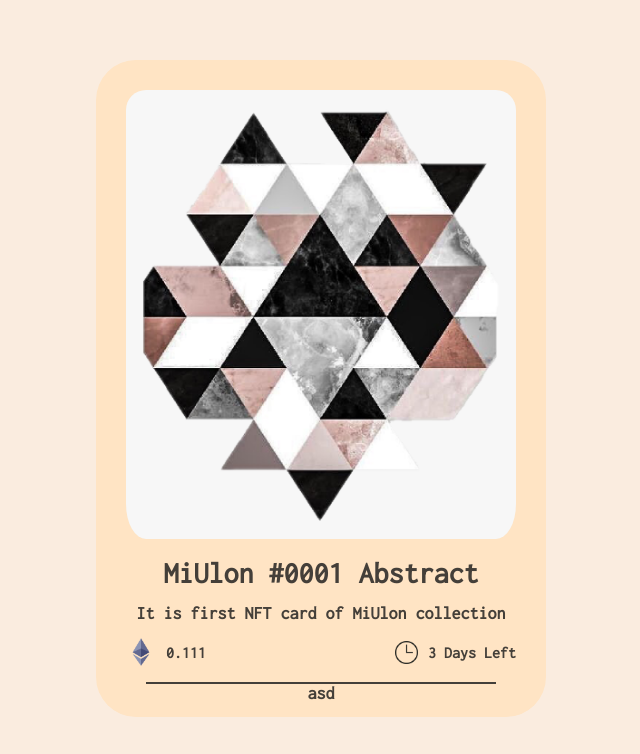
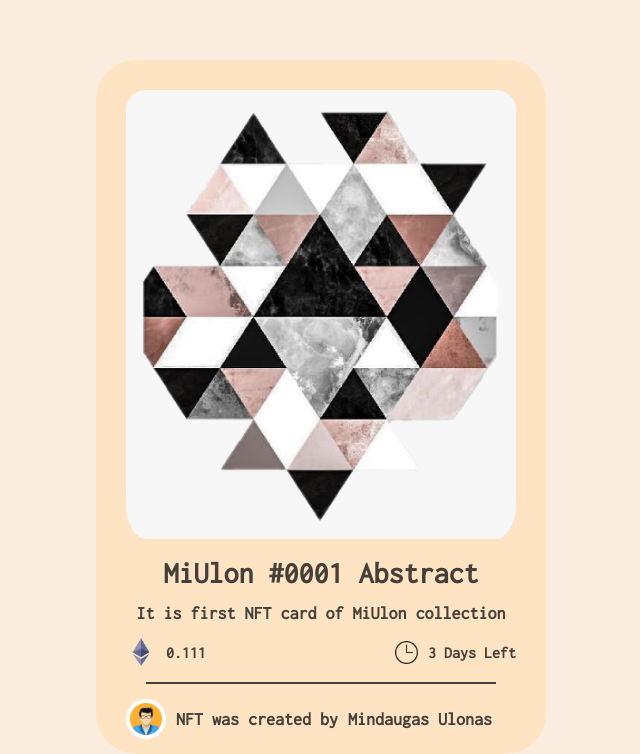
Before and after one commit to MiUlon/NftCard, a plain HTML site: page index.html in a window 1280 px wide. Shown: the part 140-894 px from the top of the page, without its empty margins (319-959 px from the left). Before the commit the page ends 857 px from the top, so only its background shows below. Drawn offline with Linux system fonts and the light colour scheme.

Commit message:
adding hover

```diff
--- a/index.html
+++ b/index.html
@@ -24,8 +24,9 @@
             </div>
         </div>
         <hr noshade>
-        <div>
-            <p>asd</p>
+        <div class="creator">
+            <img src="avatar.jpg" alt="Avatr">
+            <p>NFT was created by <span>Mindaugas Ulonas</span></p>
         </div>
     </div>
 </body>
--- a/style.css
+++ b/style.css
@@ -17,10 +17,12 @@ body {
     border-radius: 40px;
 }
 
+
 .Card img {
     width: 450px;
     padding: 30px 30px 15px 30px;
 }
+
 
 .Card img.nftCardImage {
     border-radius: 50px;
@@ -32,6 +34,12 @@ body {
     font-weight: 700;
     text-align: center;
     margin-bottom: 15px;
+}
+
+.cardTitle:hover {
+    color:rgb(18, 189, 135);
+    font-size: 35px;
+    transition: 1s;
 }
 
 .Card p {
@@ -91,4 +99,32 @@ hr {
     margin-left: 50px;
     height: 2px;
     border-color: rgb(68, 63, 57);
+    margin-bottom: 15px;
 }
+
+.creator {
+    display: flex;
+}
+
+.creator img {
+    width: 40px;
+    padding: 0;
+    margin: 0px 10px 15px 30px;
+    border-radius: 100%;
+}
+
+.creator p {
+    display: flex;
+    align-items: center;
+    justify-content: center;
+}
+
+.creator p span {
+    padding-left: 10px;
+}
+
+.creator p span:hover {
+    color:rgb(18, 189, 135);
+    font-size: 120%;
+    transition: 1s;
+}
```
